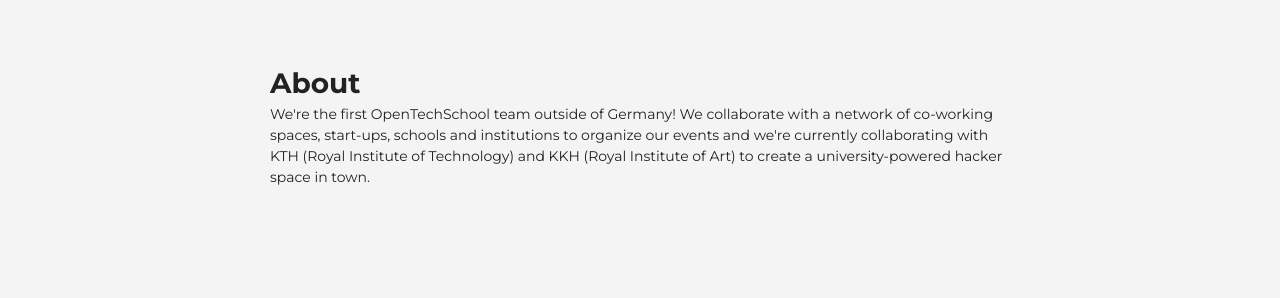
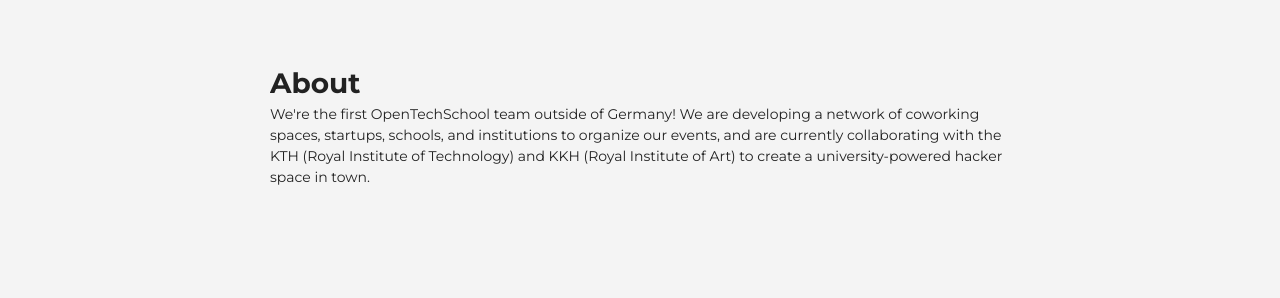
Before and after one commit to OpenTechSchool/www.opentechschool.org, a Jekyll site: the page built from stockholm/index.md, in a window 1280 px wide. Shown: the part 473-771 px from the top of the page. Built offline with Jekyll 4.4.1, drawn with Linux system fonts in a browser that asks for light colours; nearby versions of some CDN libraries.

Commit message:
copyediting

```diff
--- a/stockholm/index.md
+++ b/stockholm/index.md
@@ -5,7 +5,7 @@
 tagline: "Where kanelbullar and köttbullar come from"
 rss_feed: stockholm
 meetupcom_group: opentechschool-stockholm
-about: "We're the first OpenTechSchool team outside of Germany! We collaborate with a network of co-working spaces, start-ups, schools and institutions to organize our events and we're currently collaborating with KTH (Royal Institute of Technology) and KKH (Royal Institute of Art) to create a university-powered hacker space in town."
+about: "We're the first OpenTechSchool team outside of Germany! We are developing a network of coworking spaces, startups, schools, and institutions to organize our events, and are currently collaborating with the KTH (Royal Institute of Technology) and KKH (Royal Institute of Art) to create a university-powered hacker space in town."
 ---
 
 
```
